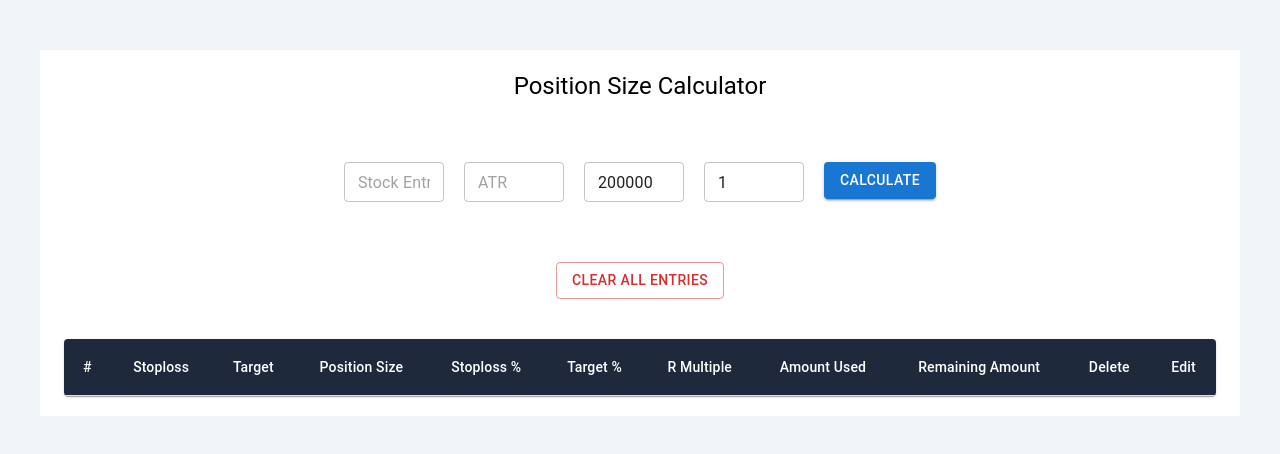
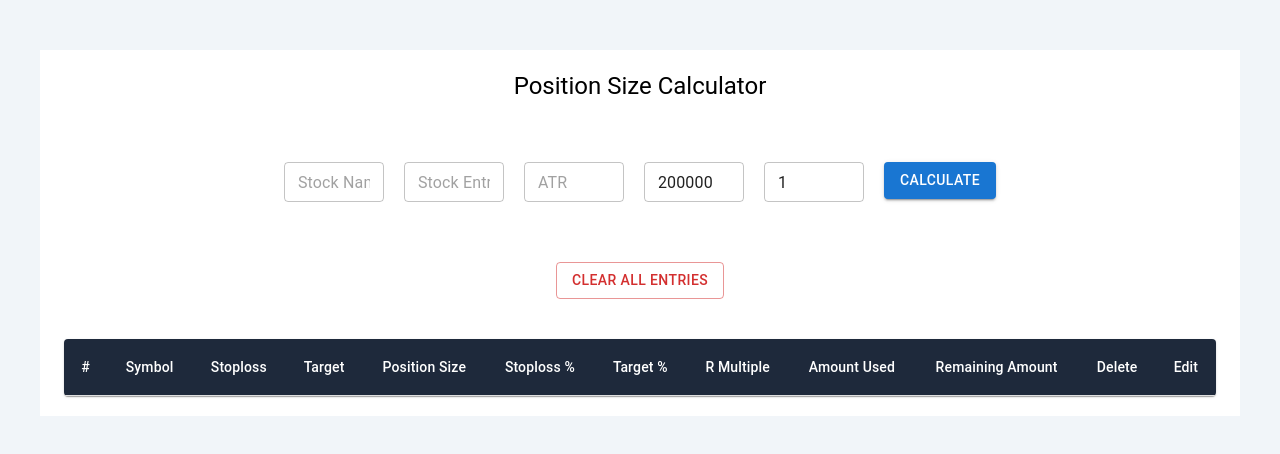
Before and after one commit to Ajinkya6898/position-size-calculator, a React (Create React App) app: page / in a window 1280 px wide. Shown: the top 454 px of the page. Built offline with nearby package versions, Linux system fonts and the light colour scheme.

Commit message:
added field to add the stock name and displaying it in tabel

```diff
--- a/src/components/BasicTabel.jsx
+++ b/src/components/BasicTabel.jsx
@@ -35,6 +35,7 @@ const BasicTable = ({ stocks }) => {
           <TableHead>
             <TableRow>
               <StyledTableCell>#</StyledTableCell>
+              <StyledTableCell>Symbol</StyledTableCell>
               <StyledTableCell>Stoploss</StyledTableCell>
               <StyledTableCell>Target</StyledTableCell>
               <StyledTableCell>Position Size</StyledTableCell>
@@ -52,6 +53,7 @@ const BasicTable = ({ stocks }) => {
             {stocks.map((stock, index) => (
               <TableRow key={index}>
                 <TableCell sx={alignMiddle}>{index + 1}</TableCell>
+                <TableCell sx={alignMiddle}>{stock.stockName}</TableCell>
                 <TableCell sx={alignMiddle}>{stock.stopLoss}</TableCell>
                 <TableCell sx={alignMiddle}>{stock.target}</TableCell>
                 <TableCell sx={alignMiddle}>{stock.positionSize}</TableCell>
--- a/src/components/StockForm.jsx
+++ b/src/components/StockForm.jsx
@@ -8,10 +8,15 @@ const textFieldMargin = {
 };
 
 const StockForm = ({ addStock }) => {
+  const [stockName, setStockName] = useState("");
   const [boughtPrice, setBoughtPrice] = useState("");
   const [atr, setAtr] = useState("");
   const [totalAmount, setTotalAmount] = useState("200000");
   const [riskPercentage, setRiskPercentage] = useState("1");
+
+  const handleStockNameChange = (e) => {
+    setStockName(e.target.value);
+  };
 
   const handleBoughtPriceChange = (e) => {
     setBoughtPrice(e.target.value);
@@ -40,6 +45,7 @@ const StockForm = ({ addStock }) => {
     const totalTradeAmt = +boughtPrice * positionSizeValue;
 
     addStock({
+      stockName,
       boughtPrice,
       atr,
       totalAmount,
@@ -54,6 +60,14 @@ const StockForm = ({ addStock }) => {
 
   return (
     <Box py="20px">
+      <TextField
+        size="small"
+        sx={textFieldMargin}
+        placeholder="Stock Name"
+        value={stockName}
+        autoComplete="off"
+        onChange={handleStockNameChange}
+      />
       <TextField
         size="small"
         sx={textFieldMargin}
```
